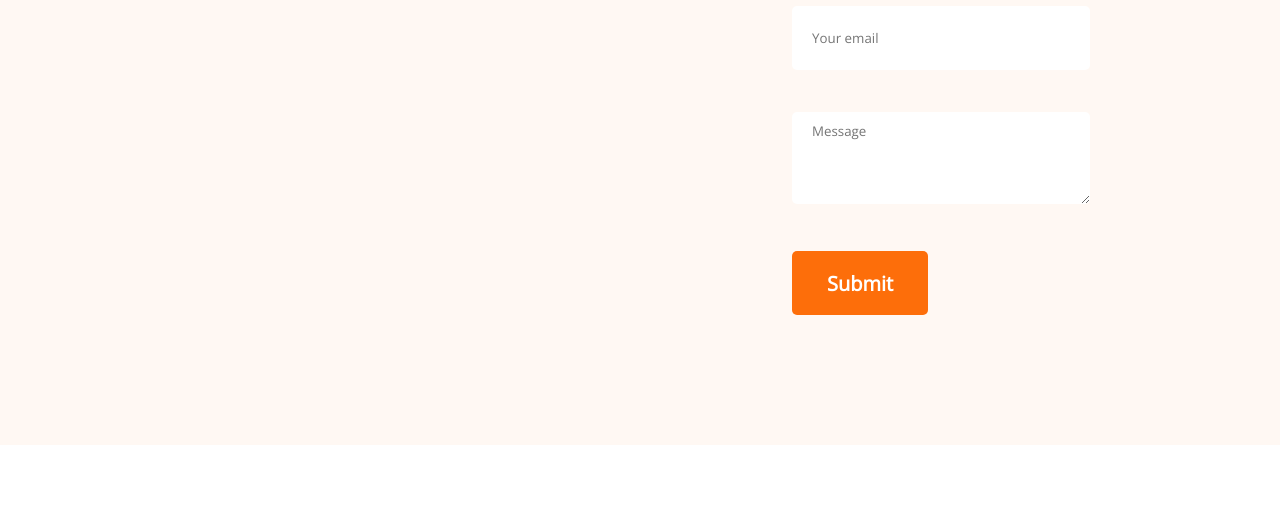
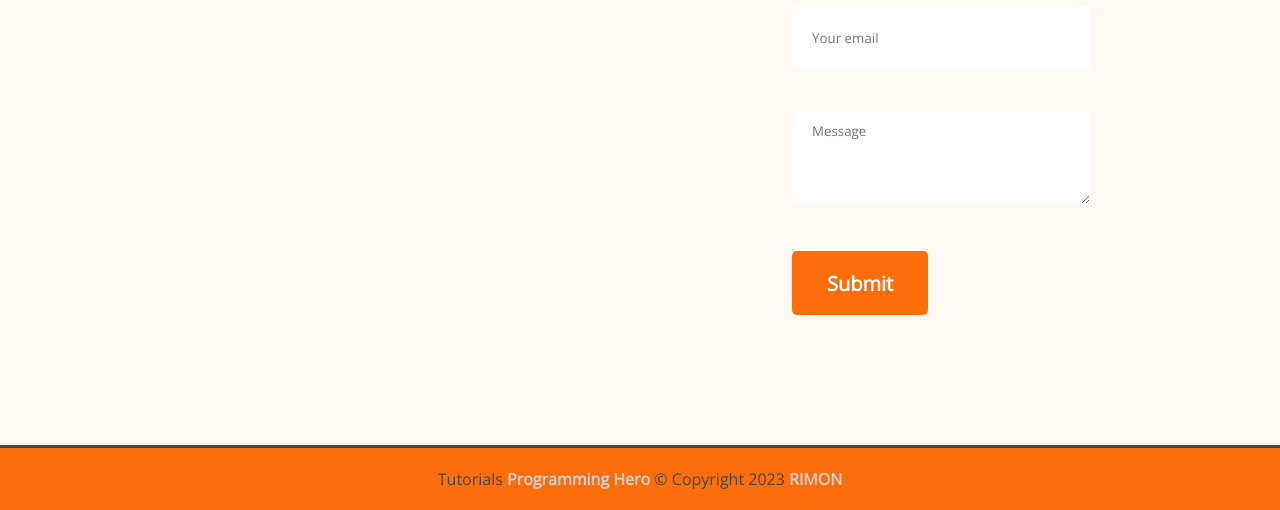
Before and after one commit to rayhan-rimon/developer-portfolio, a plain HTML site: page index.html in a window 1280 px wide. Shown: the part 3557-4067 px from the top of the page. Before the commit the page ends 4002 px from the top, so only its background shows below. Drawn offline with nearby package versions, Linux system fonts and the light colour scheme.

Commit message:
Just added copyright part

```diff
--- a/index.html
+++ b/index.html
@@ -170,6 +170,9 @@
                   </form>
             </div>
         </div>
+        <div class="footer-copyrights">
+            <p>Tutorials <a href="https://programming-hero.com">Programming Hero</a> © Copyright 2023 <a href="http://dev-rimon.com" target="_blank">RIMON</a></p>
+        </div>
     </footer>
     <!-- ===== Footer Section End ===== -->
 </body>
--- a/style/styles.css
+++ b/style/styles.css
@@ -278,3 +278,18 @@ main {
 input {
     height: 44px;
 }
+
+/* ===== Footer Copyright Title ===== */
+.footer-copyrights {
+    text-align: center;
+    padding: 20px;
+    color: #474747;
+    background-color: #FD6E0A;
+    border-top: 3px solid #474747;
+}
+
+.footer-copyrights > p > a {
+    color: #D1D1D1;
+    font-weight: 600;
+    text-decoration: none;
+}
```
